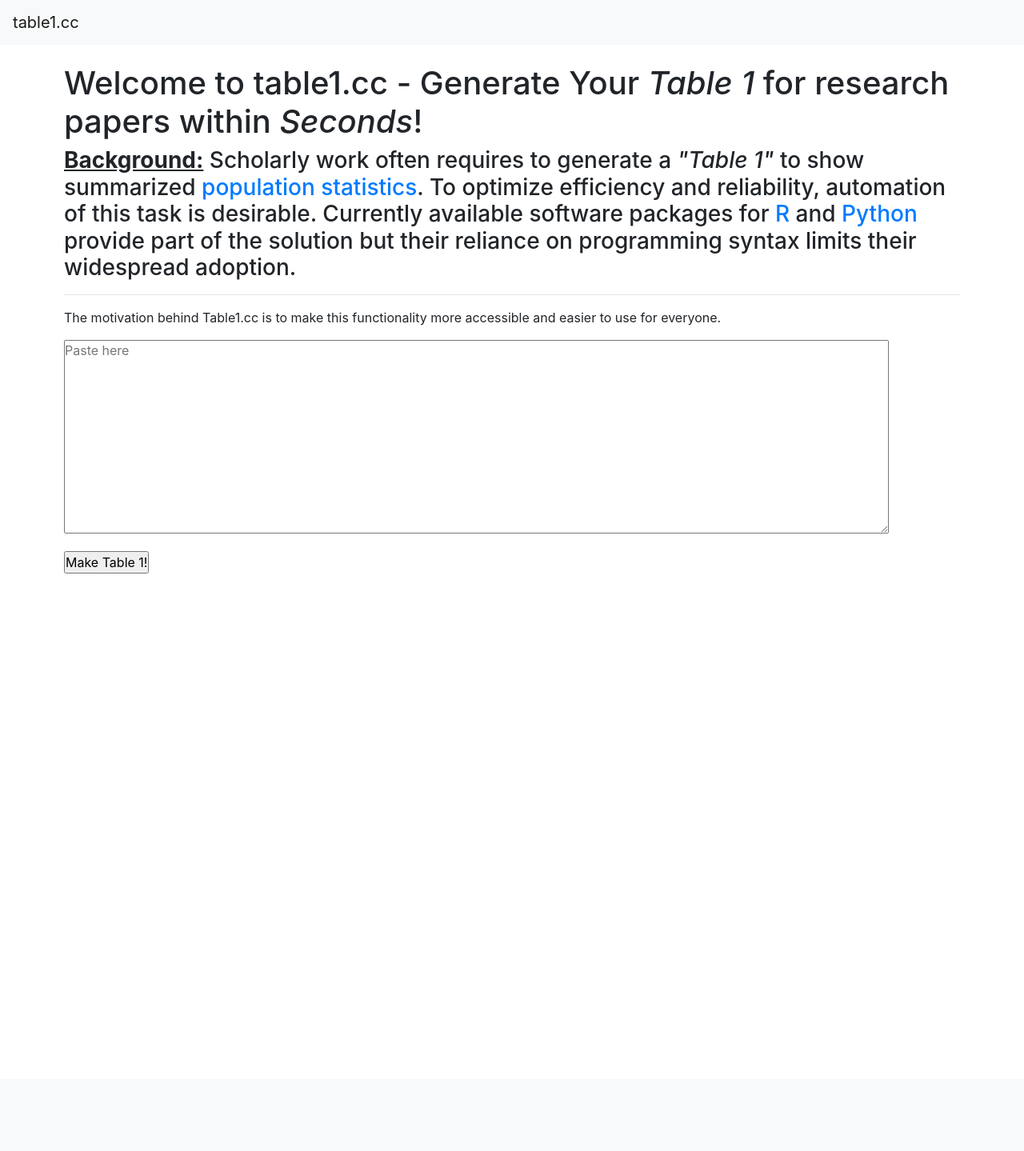
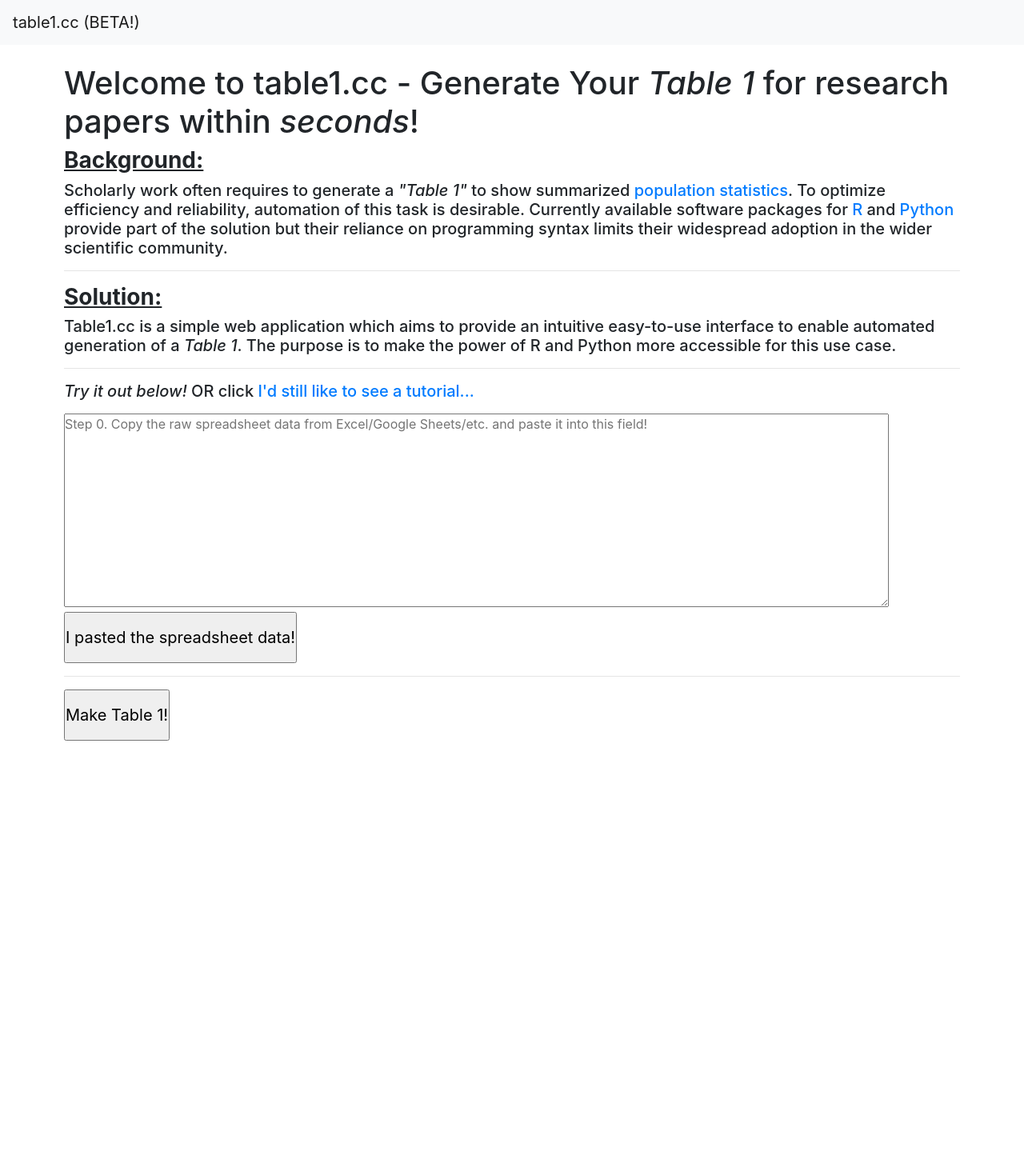
Before and after one commit to christian-geier/table1.cc, a Flask app: page / in a window 1280 px wide. Shown: the whole page at 80% size. Before the commit the page ends 717 px from the top, so only its background shows below. Run offline with Flask 2, Linux system fonts and the light colour scheme; some libraries are stand-ins or nearby versions.

Commit message:
can select variable type (not yet parsed) and description improved

```diff
--- a/app/forms.py
+++ b/app/forms.py
@@ -1,5 +1,5 @@
 from flask_wtf import FlaskForm
-from wtforms import TextAreaField, SubmitField, RadioField, SelectMultipleField
+from wtforms import TextAreaField, SubmitField, RadioField, SelectMultipleField, SelectField, FormField
 from wtforms.validators import DataRequired, Length
 from wtforms.widgets import TextArea, ListWidget, CheckboxInput
 
@@ -12,11 +12,20 @@
 class PasteForm(FlaskForm):
 
     len_val = Length(min=100, max=1000000, message="Data does not meet requirements. Please try again.")
+    excel_data = TextAreaField(u'Text', widget=TextArea(), validators=[DataRequired(), len_val], render_kw={"placeholder": "Step 0. Copy the raw spreadsheet data from Excel/Google Sheets/etc. and paste it into this field!"})
 
-    excel_data = TextAreaField(u'Text', widget=TextArea(), validators=[DataRequired(), len_val], render_kw={"placeholder": "Paste here"})
+    submit1 = SubmitField('I pasted the spreadsheet data!')
 
-    grouping_variable = RadioField(choices=[], validators=[DataRequired()])
 
-    included_variables = MultiCheckboxField(choices=[])
+class SetOptionsForm(FlaskForm):
 
-    submit = SubmitField('Make Table 1!')
+    grouping_variable = SelectField(choices=[], validators=[DataRequired()])
+    included_variables = MultiCheckboxField(choices=[], validators=[DataRequired()])
+    variable_type = SelectField(choices=[('cont', 'continuous'), ('cat', 'categorical')], validators = [DataRequired()])
+
+    submit2 = SubmitField('Make Table 1!')
+
+
+class CompleteForm(FlaskForm):
+    paste_data = FormField(PasteForm)
+    options = FormField(SetOptionsForm)
--- a/app/routes.py
+++ b/app/routes.py
@@ -1,5 +1,5 @@
-from flask import render_template, request
-from app.forms import PasteForm
+from flask import render_template, request, redirect, url_for
+from app.forms import CompleteForm
 
 from app import app
 
@@ -29,35 +29,48 @@
 @app.route('/', methods=['GET', 'POST'])
 def index():
 
-    paste_form = PasteForm()
+    complete_form = CompleteForm(request.form)
+
+    if (request.method == 'POST') & (request.form.get('paste_data-submit1') is not None) & complete_form.paste_data.validate_on_submit():
+
+        raw_data = request.form['paste_data-excel_data']
+        raw_string = StringIO(raw_data)
+
+        frame = read_csv(raw_string, sep='\t')
+
+        rownames = list(frame)
+
+        c_groupvar = [(k, k) for k in rownames]
+        c_vartypes = [(k, 'continuous') for k in rownames]
+
+        complete_form.options.grouping_variable.choices = c_groupvar
+        complete_form.options.included_variables.choices = c_groupvar
 
 
-    if request.method=='POST':
-        raw_data = request.form['excel_data']
+    if (request.form.get('options-submit2') is not None):
+
+        raw_data = request.form['paste_data-excel_data']
         raw_string = StringIO(raw_data)
-        df = read_csv(raw_string, sep='\t')
 
-        rownames = list(df)
+        frame = read_csv(raw_string, sep='\t')
 
-        c_groupvar = [(k, k) for k in rownames]
+        groupvar = request.form['options-grouping_variable']
 
-        paste_form.grouping_variable.choices = c_groupvar
+        incl_vars = request.form.getlist('options-included_variables')
 
-        paste_form.included_variables.choices = c_groupvar
+        my_table_html = df_to_table(frame, incl_vars, groupvar)
 
 
-    if paste_form.validate_on_submit():
-        groupvar = request.form['grouping_variable']
-
-        incl_vars = request.form.getlist('included_variables')
-
-        my_table_html = df_to_table(df, incl_vars, groupvar)
-
         return render_template('index.html',
-            form=paste_form, my_table_html=my_table_html,
+            my_table_html=my_table_html,
+            complete_form=complete_form
             )
 
 
-    return render_template('index.html',
-        form=paste_form,
-        )
+    return render_template('index.html', complete_form=complete_form)
+
+
+
+@app.route('/tutorial')
+def show_tutorial():
+    return render_template('tutorial.html')
--- a/app/static/styles/styles.css
+++ b/app/static/styles/styles.css
@@ -13,10 +13,16 @@
   max-height: 300px;
 }
 
+input,
+input::-webkit-input-placeholder {
+    font-size: 20px;
+    line-height: 3;
+}
+
 }
 
 .item2 {
-  margin-bottom: 30px;
+  margin-bottom: 20px;
 }
 
 
@@ -25,6 +31,6 @@
   height: 40vw;
   margin-right: 10px;
   margin-top: 20px;
-  margin-bottom: 20px;
+  margin-bottom: 10px;
   display: table;
 }
--- a/app/templates/base.html
+++ b/app/templates/base.html
@@ -17,7 +17,7 @@
   <body>
     <!-- Your page content -->
     <nav class="navbar fixed-top navbar-light bg-light">
-      <a class="navbar-brand" href="/">table1.cc</a>
+      <a class="navbar-brand" href="/" data-toggle="tooltip" title="An early version, made available for testing">table1.cc (BETA!)</a>
     </nav>
 
     {% block content %}{% endblock %}
--- a/app/templates/index.html
+++ b/app/templates/index.html
@@ -16,46 +16,71 @@
 
   {% block content %}
 
-<h1>Welcome to table1.cc - Generate Your <i>Table 1</i> for research papers within <em>Seconds</em>!</h1>
+<h1>Welcome to table1.cc - Generate Your <i>Table 1</i> for research papers within <em>seconds</em>!</h1>
 
 <h3>
-<strong><u>Background:</u></strong>
-Scholarly work often requires to generate a <em>"Table 1"</em> to show summarized<a href="https://en.wikipedia.org/wiki/Summary_statistics"> population statistics</a>.
-To optimize efficiency and reliability, automation of this task is desirable. Currently available software packages for <a href="https://github.com/kaz-yos/tableone">R</a> and <a href="https://github.com/tompollard/tableone">Python</a> provide part of the solution
-but their reliance on programming syntax limits their widespread adoption.
-</h3>
+<strong><u>Background:</u></strong></h3>
+<h5>Scholarly work often requires to generate a <em>"Table 1"</em> to show summarized <a href="https://en.wikipedia.org/wiki/Summary_statistics">population statistics</a>.
+To optimize efficiency and reliability, automation of this task is desirable. Currently available software packages for <a href="https://github.com/kaz-yos/tableone" data-toggle="tooltip" title="A powerful statistical programming language">R</a> and <a href="https://github.com/tompollard/tableone"  data-toggle="tooltip" title="A programming language popular in life sciences">Python</a> provide part of the solution
+but their reliance on programming syntax limits their widespread adoption in the wider scientific community.
+</h5>
 
 <hr>
 
 <p>
-The motivation behind Table1.cc is to make this functionality more accessible and easier to use for everyone.
+<h3><strong><u>Solution:</u></strong></h3>
+<h5>
+Table1.cc is a simple web application which aims to provide an intuitive easy-to-use interface to enable automated generation of a <em>Table 1</em>. The purpose is to make the power of R and Python more accessible for this use case.
+</h5>
+</p>
+
+<hr>
+
+<p>
+  <h5><em>Try it out below!</em> OR click <a href="/tutorial">I'd still like to see a tutorial...</a></h5>
 </p>
 
 
 <div id="wrap">
   <div class="item1">
+
+  {% if complete_form.paste_data %}
   <form method="post">
-          {{form.hidden_tag()}}
-          {{ form.excel_data(cols="99", rows="10") }}
+          {{ complete_form.paste_data.hidden_tag()}}
+          {{ complete_form.paste_data.excel_data(cols="99", rows="10") }}
           <br>
-          {% for error in form.excel_data.errors %}
+          {% for error in complete_form.paste_data.excel_data.errors %}
             <span style="color: red;">[{{ error }}]</span>
           {% endfor %}
+          {{ complete_form.paste_data.submit1() }}
+  {% endif %}
 
-
-
-          {% for subfield in form.grouping_variable %}
+{% if complete_form.options %}
+    {{complete_form.options.hidden_tag()}}
+    {% if complete_form.options.grouping_variable.choices != [] %}
+    <h6>Step 1. Select Grouping Variable:</h6>
+    {{ complete_form.options.grouping_variable() }}
+    <br>
+    <h6>Step 2. Select Variables of Interest and select the Variable Type:</h6>
+    {% for subfield in complete_form.options.included_variables %}
       <tr>
           <td>{{ subfield }}</td>
           <td>{{ subfield.label }}</td>
       </tr>
+      <tr>
+          <td>{{ complete_form.options.variable_type() }}<td>
+      </tr>
     {% endfor %}
 
-    {{ form.included_variables() }}
-      {{ form.submit() }}
+        <h6>Step 3. Additional options:</h6>
+
+        {% endif %}
+        <hr>
+      {{ complete_form.options.submit2() }}
+  </form>
+  {% endif %}
 
 
-  </form>
 </div>
   <div class="item2">
   </div>
```
Also changed, not shown: README.md. Lines whose indentation alone changed are shown as unchanged.
